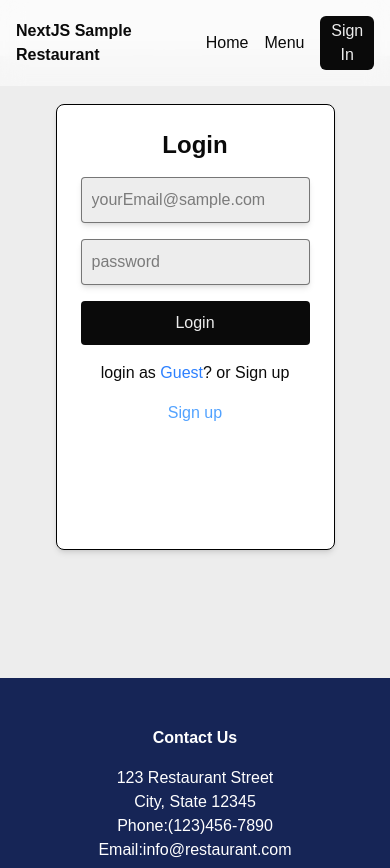
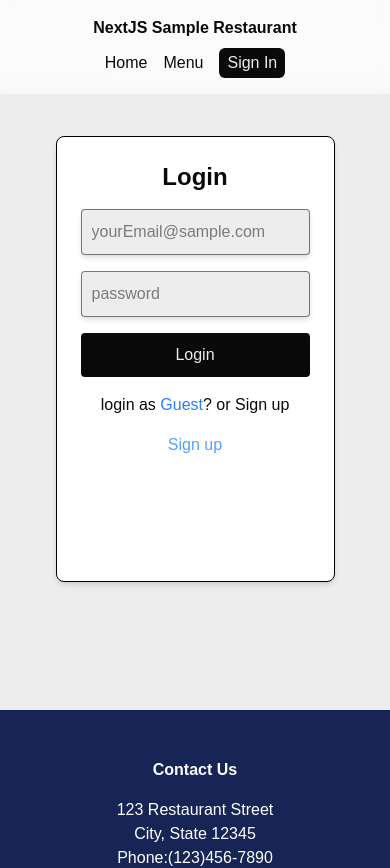
Before and after one commit to Sho8000/SampleRestaurant, a Next.js app: page /auth in a window 390 px wide. Shown: the top 868 px of the page. Built offline with nearby package versions, Linux system fonts and the light colour scheme; no server answers.

Commit message:
added cart icon

```diff
--- a/src/app/(components)/NavBar/NavBar.tsx
+++ b/src/app/(components)/NavBar/NavBar.tsx
@@ -4,6 +4,8 @@ import Link from "next/link";
 import { LoginBtn } from "../Button/LoginLogout";
 import { useSession } from "next-auth/react";
 import YesNoAlert from "../Button/YesNoAlert";
+import { FaShoppingCart } from "react-icons/fa";
+import Styles from "./Navbar.module.css"
 
 export default function NavBar() {
   const { data: session } = useSession()
@@ -11,7 +13,7 @@ export default function NavBar() {
   return (
     <>
       <nav className="w-[100%] fixed bg-white/50 text-[#0a0a0a] backdrop-blur-md top-0 left-0 z-10 py-[1rem]">
-      <div className="flex justify-between items-center mx-[1rem]">
+      <div className={`flex justify-between items-center mx-[1rem] ${Styles.navContents}`}>
         <div>
           <Link
             href={"/"}
@@ -31,6 +33,7 @@ export default function NavBar() {
             >
               <li>Menu</li>
             </Link>
+            {session && <FaShoppingCart size={24}/>}
             {session?
               (<YesNoAlert/>)
               :(<LoginBtn/>)
@@ -43,7 +46,7 @@ export default function NavBar() {
 
       {/* This is for adjusting height */}
       <nav className="w-[100%] bg-white/50 text-white/50 py-[1rem]">
-        <div className="flex justify-between mx-[1rem]">
+        <div className={`flex justify-between items-center mx-[1rem] ${Styles.navContents}`}>
           <div>
             <h2 className="font-bold">NextJS Sample Restaurant</h2>
           </div>
--- /dev/null
+++ b/src/app/(components)/NavBar/Navbar.module.css
@@ -0,0 +1,6 @@
+@media only screen and (max-width:520px){
+  .navContents{
+    flex-direction: column;
+    gap:0.5rem
+  }
+}
```
